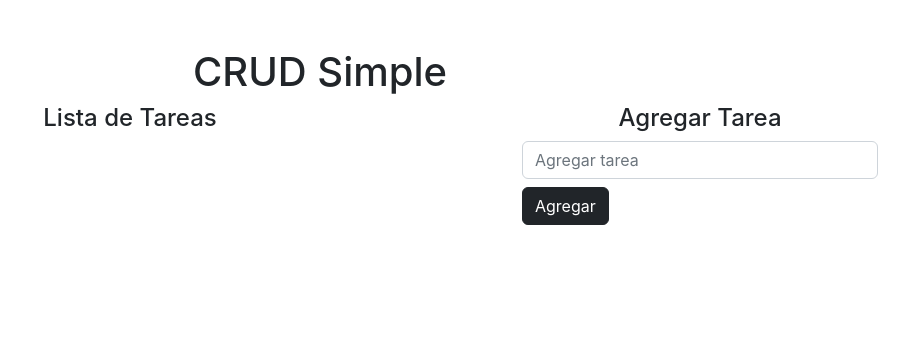
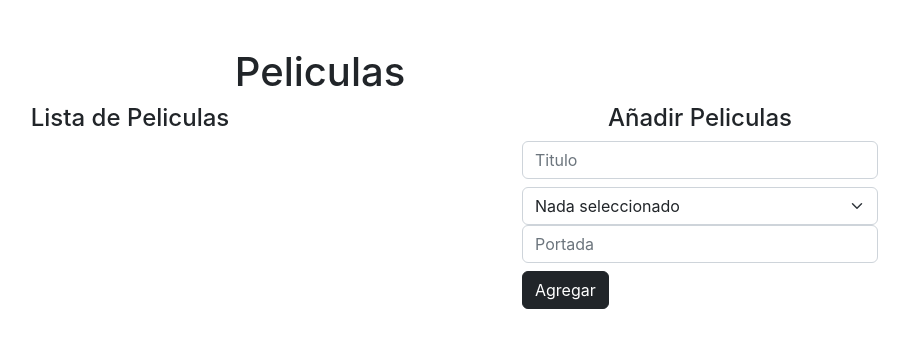
Before and after one commit to zamudio1243/reac-first-app, a React (Create React App) app: page / in a window 1280 px wide. Shown: the top 348 px of the page, without its empty margins (320-1229 px from the left). Built offline with nearby package versions, Linux system fonts and the light colour scheme.

Commit message:
:construction: avances en la practica

```diff
--- a/public/index.html
+++ b/public/index.html
@@ -26,6 +26,10 @@
     -->
     <!-- CSS only -->
     <link href="https://cdn.jsdelivr.net/npm/bootstrap@5.2.0-beta1/dist/css/bootstrap.min.css" rel="stylesheet" integrity="sha384-0evHe/X+R7YkIZDRvuzKMRqM+OrBnVFBL6DOitfPri4tjfHxaWutUpFmBp4vmVor" crossorigin="anonymous">
+    <link
+      rel="stylesheet"
+      href="https://fonts.googleapis.com/css2?family=Material+Symbols+Outlined:opsz,wght,FILL,GRAD@20..48,100..700,0..1,-50..200"
+    />
     <title>React App</title>
   </head>
   <body>
--- /dev/null
+++ b/src/App.jsx
@@ -0,0 +1,122 @@
+import React from "react";
+import { nanoid } from "nanoid";
+import Star from "./components/Star";
+
+const Ejemplo = () => {
+  const [movie, setMovie] = React.useState({});
+  const [moviesList, setMoviesList] = React.useState([]);
+  const [isEditMode, setIsEditMode] = React.useState(false);
+
+  const saveMovie = (e) => {
+    e.preventDefault();
+    if (movie.name.trim() === "" || movie.image.trim() === "") {
+      alert("Todos los campos son obligatorios");
+      return;
+    }
+
+    setMoviesList([...moviesList, { ...movie, id: nanoid() }]);
+  };
+
+  const deleteMovie = (id) => {
+    const moviesFiltered = moviesList.filter((item) => item.id !== id);
+    setMoviesList(moviesFiltered);
+  };
+
+  const editMovie = (item) => {
+    setIsEditMode(true);
+    setMovie(item);
+  };
+
+  return (
+    <div className="container mt-5">
+      <h1 className="text-center">Peliculas</h1>
+      <div className="row">
+        <div className="col-8">
+          <h4 className="text-center">Lista de Peliculas</h4>
+          <ul className="list-group">
+            {moviesList.map((movie) => (
+              <li className="list-group-item" key={movie.id}>
+                <div className="card" style={{ width: "32rem" }}>
+                  <img
+                    src={movie.image}
+                    className="card-img-top"
+                    alt="imagen"
+                  />
+                  <div className="card-body">
+                    <h5 className="card-title">{movie.name}</h5>
+                    <div class="container">
+                      <div class="col-6">
+                        {[...Array(parseInt(movie.stars))].map(() => (
+                          <Star />
+                        ))}
+                      </div>
+                      <button
+                        className="btn btn-sm btn-danger float-end mx-2"
+                        onClick={() => deleteMovie(movie.id)}
+                      >
+                        Eliminar
+                      </button>
+                      <button
+                        className="btn btn-sm btn-warning float-end"
+                        onClick={() => editMovie(movie)}
+                      >
+                        Editar
+                      </button>
+                    </div>
+                  </div>
+                </div>
+              </li>
+            ))}
+          </ul>
+        </div>
+        <div className="col-4">
+          <h4 className="text-center">Añadir Peliculas</h4>
+          <form onSubmit={(e) => saveMovie(e)}>
+            <input
+              type="text"
+              className="form-control mb-2"
+              placeholder="Titulo"
+              value={movie.name}
+              onChange={(e) => {
+                setMovie({ ...movie, name: e.target.value });
+              }}
+            />
+            <select
+              className="form-select"
+              id="calificacion"
+              onChange={(e) => setMovie({ ...movie, stars: e.target.value })}
+              value={movie.stars}
+            >
+              <option value="">Nada seleccionado</option>
+              <option value={1}>1</option>
+              <option value={2}>2</option>
+              <option value={3}>3</option>
+              <option value={4}>4</option>
+              <option value={5}>5</option>
+            </select>
+            <input
+              type="text"
+              className="form-control mb-2"
+              placeholder="Portada"
+              value={movie.image}
+              onChange={(e) => {
+                setMovie({ ...movie, image: e.target.value });
+              }}
+            />
+
+            <button
+              className={
+                isEditMode ? "btn btn-sm btn-warning" : "btn btn-dark btn-block"
+              }
+              type="summit"
+            >
+              {isEditMode ? "Actualizar" : "Agregar"}
+            </button>
+          </form>
+        </div>
+      </div>
+    </div>
+  );
+};
+
+export default Ejemplo;
--- a/src/App.js
+++ b/src/components/Ejemplo.jsx
@@ -1,7 +1,7 @@
 import React from "react";
 import { nanoid } from "nanoid";
 
-function App() {
+const Ejemplo = () => {
   const [tarea, setTarea] = React.useState("");
   const [tareas, setTareas] = React.useState([]);
   const [modoEdicion, setModoEdicion] = React.useState(false);
@@ -82,6 +82,6 @@ function App() {
       </div>
     </div>
   );
-}
+};
 
-export default App;
+export default Ejemplo;
--- /dev/null
+++ b/src/components/Star.jsx
@@ -0,0 +1,7 @@
+import React from "react";
+
+const Star = () => {
+  return <span class="material-symbols-outlined">star</span>;
+};
+
+export default Star;
```
Also changed, not shown: src/components/Card.jsx (added, +22 -0 lines).
